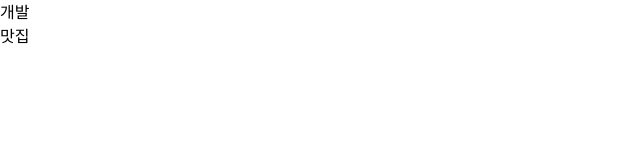
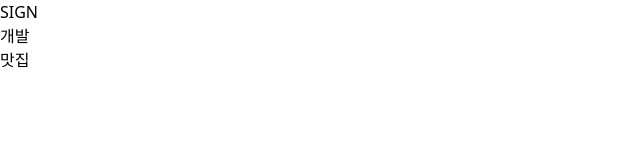
Before and after one commit to issign/blog, a React (Vite) app: page / in a window 1280 px wide. Shown: the top 160 px of the page, without its empty margins (0-640 px from the left). Built offline with nearby package versions, Linux system fonts and the light colour scheme; data requests are answered from the project's data file.

Commit message:
Add logo link

```diff
--- a/src/components/forms/Dropdown.js
+++ b/src/components/forms/Dropdown.js
@@ -26,6 +26,7 @@ function Dropdown({ posts, children }) {
   const renderedPosts = posts.map((post) => {
     return <Link key={post.id}>{post.name}</Link>;
   });
+
   return (
     <div ref={divEl}>
       <div onClick={handleClick}>{children}</div>
--- a/src/pages/Nav.js
+++ b/src/pages/Nav.js
@@ -1,6 +1,7 @@
 import { useState, useEffect } from "react";
 import axios from "axios";
 import Dropdown from "../components/forms/Dropdown";
+import Link from "../components/forms/Link";
 
 function Nav() {
   const [posts, setPosts] = useState([]);
@@ -26,6 +27,9 @@ function Nav() {
 
   return (
     <div>
+      <div>
+        <Link>SIGN</Link>
+      </div>
       {/* <Dropdown>소개</Dropdown> */}
       {renderedPosts}
     </div>
```
